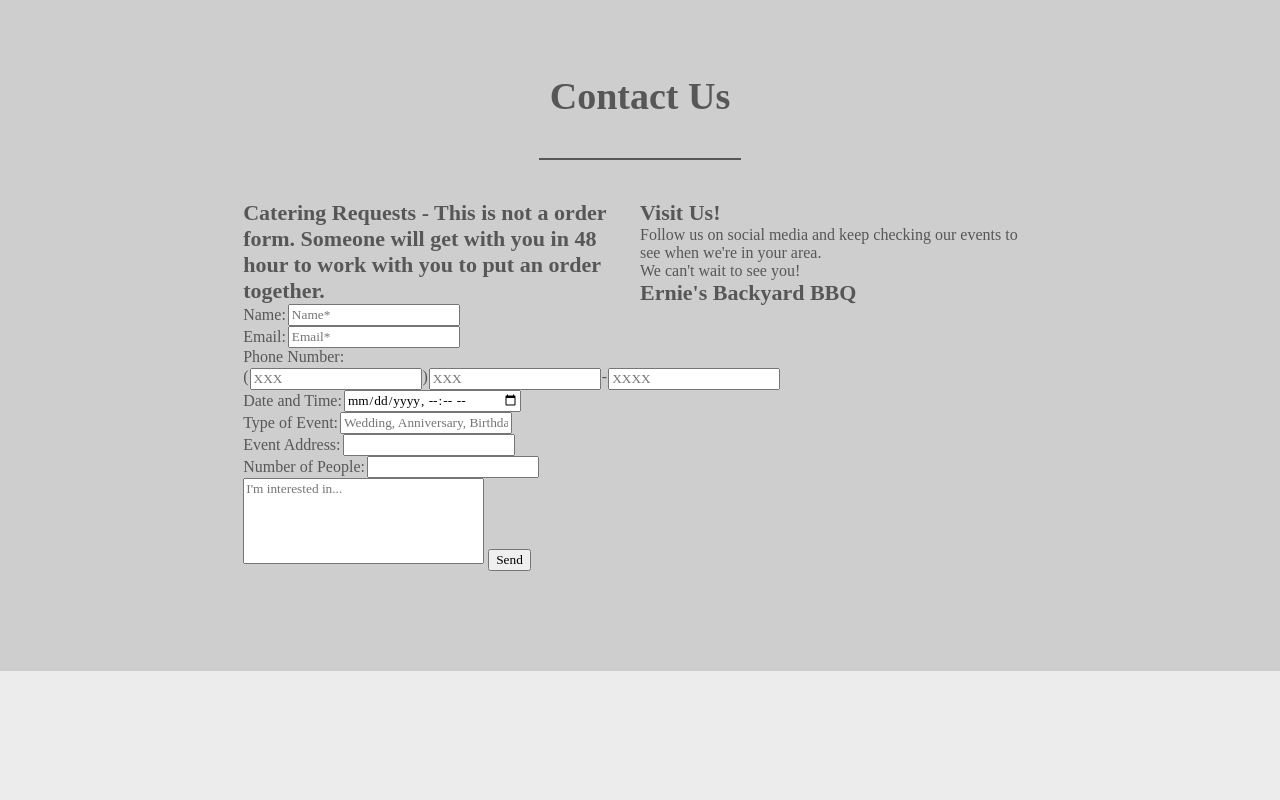
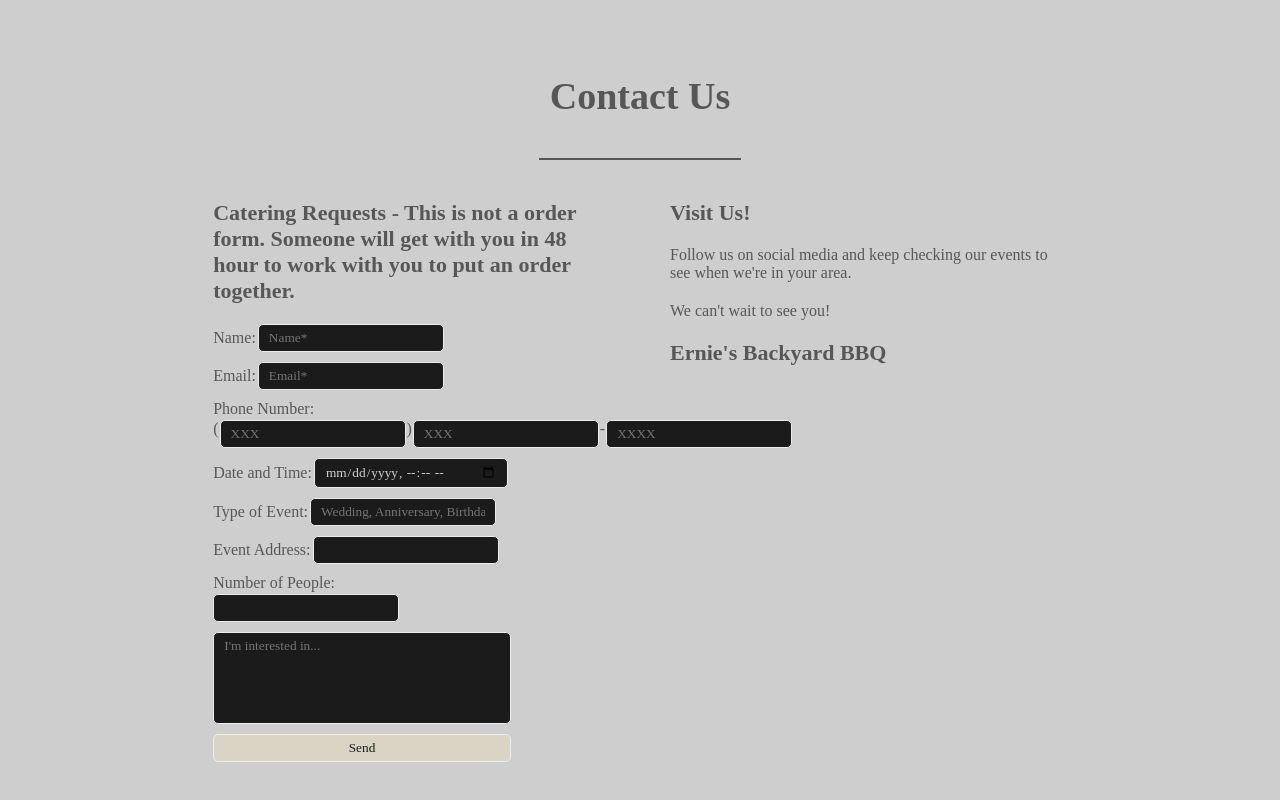
Before and after one commit to efran7107/ebybbq, a plain HTML site: page index.html in a window 1280 px wide. Shown: the part 1351-2151 px from the top of the page. Before the commit the page ends 2022 px from the top, so only its background shows below. Drawn offline with Linux system fonts and the light colour scheme; a web font is replaced by a local one.

Commit message:
finish section style
Finished section style and formatting for logic

```diff
--- a/index.html
+++ b/index.html
@@ -101,10 +101,15 @@
               Catering Requests - This is not a order form. Someone will get
               with you in 48 hour to work with you to put an order together.
             </h4>
-            <form action="" class="contact-form" id="contactForm">
+            <form class="contact-form" id="contactForm" autocomplete="off">
               <div class="input-cont">
                 <label for="name">Name:</label>
-                <input type="text" name="name" id="name" placeholder="Name*" />
+                <input
+                  type="text"
+                  id="name"
+                  placeholder="Name*"
+                  autocomplete="off"
+                />
               </div>
               <div class="input-cont">
                 <label for="email">Email:</label>
@@ -113,10 +118,11 @@
                   name="email"
                   id="email"
                   placeholder="Email*"
+                  autocomplete="off"
                 />
               </div>
               <div class="input-cont">
-                <label for="phone">Phone Number:</label>
+                <p>Phone Number:</p>
                 <div class="phone-cont">
                   (<input
                     type="text"
@@ -125,6 +131,7 @@
                     id="phoneArea"
                     placeholder="XXX"
                     maxlength="3"
+                    autocomplete="off"
                   />)
                   <input
                     type="text"
@@ -133,6 +140,7 @@
                     id="phoneLocal"
                     placeholder="XXX"
                     maxlength="3"
+                    autocomplete="off"
                   />
                   -
                   <input
@@ -142,29 +150,46 @@
                     id="phonePers"
                     placeholder="XXXX"
                     maxlength="4"
+                    autocomplete="off"
                   />
                 </div>
               </div>
               <div class="input-cont">
-                <label for="date-time">Date and Time:</label>
-                <input type="datetime-local" name="date-time" id="date" />
+                <label for="date">Date and Time:</label>
+                <input
+                  type="datetime-local"
+                  name="date-time"
+                  id="date"
+                  autocomplete="off"
+                />
               </div>
               <div class="input-cont">
-                <label for="event-type">Type of Event:</label>
+                <label for="eventType">Type of Event:</label>
                 <input
                   type="text"
                   name="event-type"
                   id="eventType"
                   placeholder="Wedding, Anniversary, Birthday, etc"
+                  autocomplete="off"
                 />
               </div>
               <div class="input-cont">
-                <label for="event-address">Event Address:</label>
-                <input type="text" name="event-address" id="eventAddress" />
+                <label for="eventAddress">Event Address:</label>
+                <input
+                  type="text"
+                  name="event-address"
+                  id="eventAddress"
+                  autocomplete="off"
+                />
               </div>
               <div class="input-cont">
-                <label for="num-people">Number of People:</label>
-                <input type="number" name="num-people" id="numPeople" />
+                <label for="numPeople">Number of People:</label>
+                <input
+                  type="number"
+                  name="num-people"
+                  id="numPeople"
+                  autocomplete="off"
+                />
               </div>
               <textarea
                 name="message"
--- a/src/styles/styles.css
+++ b/src/styles/styles.css
@@ -128,11 +128,39 @@
 .contact-visit {
   display: flex;
   justify-content: center;
+  gap: 60px;
 }
 
 .contact-form-cont,
 .visit-us {
+  display: flex;
+  flex-direction: column;
+  align-items: flex-start;
+  gap: 20px;
   width: 31%;
+}
+
+.contact-form {
+  display: flex;
+  flex-direction: column;
+  gap: 10px;
+  width: 75%;
+}
+
+.contact-form textarea {
+  background-color: var(--secondary-bg-color);
+  color: var(--alt-text-color);
+  padding: 5px 10px;
+  border: 1px solid var(--main-bg-color);
+  border-radius: 5px;
+}
+
+.contact-form input[type="submit"] {
+  background-color: var(--main-link-color);
+  color: var(--secondary-bg-color);
+  padding: 5px 10px;
+  border: 1px solid var(--main-bg-color);
+  border-radius: 5px;
 }
 
 .input-cont {
@@ -146,3 +174,11 @@
   display: flex;
   gap: 1px;
 }
+
+.input-cont input {
+  background-color: var(--secondary-bg-color);
+  color: var(--alt-text-color);
+  padding: 5px 10px;
+  border: 1px solid var(--main-bg-color);
+  border-radius: 5px;
+}
```
